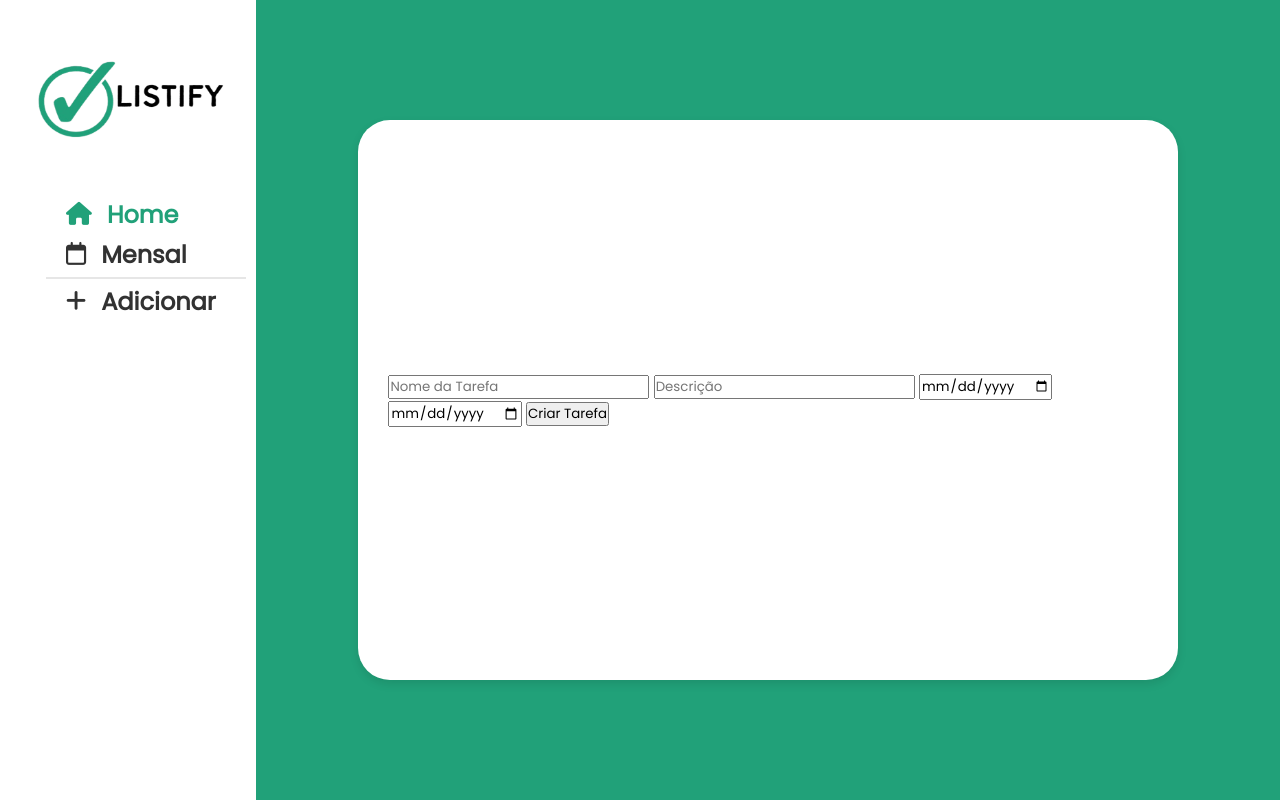
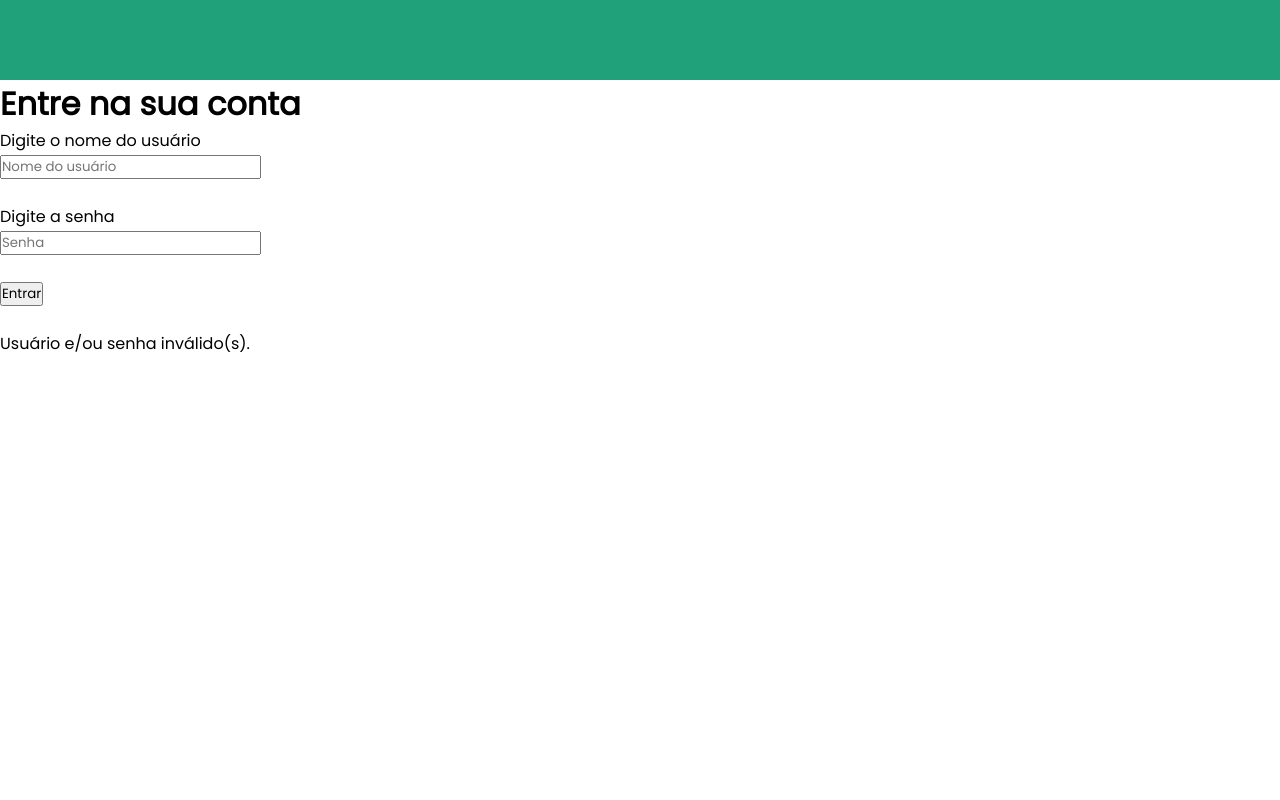
Before and after one commit to KauaSd/Listify, a PHP site: page /index.php?erro in a window 1280 px wide. Run offline with PHP 8.4, Linux system fonts and the light colour scheme; data comes from the database, SQL or seed files in the repository; some libraries are stand-ins or nearby versions.

Commit message:
Tela de Login

```diff
--- a/Index.php
+++ b/Index.php
@@ -1,67 +1,30 @@
 <?php
-$servidor= "localhost";
-$usuario="root";
-$senha="";
-$db="todolist";
 
-$conexao=mysqli_connect($servidor,$usuario,$senha,$db);
-$query="SELECT * FROM LISTA";
-$resultado=mysqli_query($conexao,$query);
-?>
+#iniciar sessão
+session_start();
 
-<!DOCTYPE html>
-<html lang="pt-BR">
+#Base de dados
+include 'db.php';
 
-<head>
-    <meta charset="UTF-8">
-    <meta name="viewport" content="width=device-width, initial-scale=1.0">
-    <title>Adicionar Tarefa | Listify</title>
-    <link rel="stylesheet" href="./style.css" />
-    <link href="https://fonts.googleapis.com/css2?family=Poppins&display=swap" rel="stylesheet">
-    <script src="https://kit.fontawesome.com/2554b6ec93.js" crossorigin="anonymous"></script>
-</head>
+include 'header.php';
 
-<body>
-    <div class="divzona">
-        <div class="Menu">
-            <div class="LogoListify">
-                <img src="./imgs/LogoListifySemFundo.png" alt="Logo Listify" width="213" height="135">
-            </div>
-            <div class="btnsMenu">
-                <div class="btnHome">
-                    <a href="?pagina=form" class="ahome">
-                        <i class="fa-solid fa-house casa"></i>
-                        <button class="home">Home</button>
-                    </a>
-                </div>
-                <div class="btnMensal">
-                    <a href="#" class="amensal">
-                        <i class="fa-regular fa-calendar mensalicon"></i>
-                        <button class="mensal">Mensal</button>
-                    </a>
-                </div>
-                <div class="linha"></div>
-                <div class="btnAdicionar">
-                    <a href="#" class="aadicionar">
-                        <i class="fa-solid fa-plus adicionaricon"></i>
-                        <button class="adicionar">Adicionar</button>
-                    </a>
-                </div>
-            </div>
-        </div>
+#Conteúdo da página
 
-        <div class="formholder">
-            <div class="Form">
-                <form action="bd.php" method="POST">
-                    <input class="form-control" type="text" placeholder="Nome da Tarefa" name="tarefa">
-                    <input class="form-control" type="text" placeholder="Descrição" name="descricao">
-                    <input class="form-control" type="date" name="dataInicio">
-                    <input class="form-control" type="date" name="dataFim">
-                    <button type="submit" class="btn btn-dark">Criar Tarefa</button>
-                </form>
-            </div>
-        </div>
-    </div>
-</body>
+if(isset($_SESSION['verificacao'])){//se existir um login
+	if(isset($_GET['pagina'])){
+		$pagina = $_GET['pagina'];
+	}
+	else{
+		$pagina = 'addTarefa';
+	}
+}
 
-</html>
+else{
+		$pagina = 'login';
+}
+
+switch ($pagina) {
+	case 'addTarefa': include 'view/addTarefa.php'; break;
+	default: include 'view/login.php';
+	break;
+}
--- /dev/null
+++ b/db.php
@@ -0,0 +1,10 @@
+<?php
+$servidor= "localhost";
+$usuario="root";
+$senha="";
+$db="todolist";
+
+$conexao=mysqli_connect($servidor,$usuario,$senha,$db);
+$query="SELECT * FROM LISTA";
+$resultado=mysqli_query($conexao,$query);
+?>
--- /dev/null
+++ b/header.php
@@ -0,0 +1,13 @@
+<!DOCTYPE html>
+<html lang="pt-BR">
+
+<head>
+    <meta charset="UTF-8">
+    <meta name="viewport" content="width=device-width, initial-scale=1.0">
+    <title>Adicionar Tarefa | Listify</title>
+    <link rel="stylesheet" href="./style.css" />
+    <link href="https://fonts.googleapis.com/css2?family=Poppins&display=swap" rel="stylesheet">
+    <script src="https://kit.fontawesome.com/2554b6ec93.js" crossorigin="anonymous"></script>
+</head>
+
+<body>
--- a/style.css
+++ b/style.css
@@ -146,3 +146,7 @@ body {
     padding: 15px;
   }
 }
+.ListifyImg{
+  height: 10vh;
+  background-color: #21A179;
+}
--- /dev/null
+++ b/view/login.php
@@ -0,0 +1,32 @@
+<style>
+	body{
+		all:unset;
+	}
+	.ListifyImg{
+  height: 10vh;
+  background-color: #21A179;
+}
+
+</style>
+<div class="Header">
+	<div class="ListifyImg">
+		<img src="" alt="">
+	</div>
+</div>
+<h1>Entre na sua conta</h1>
+
+<form method="post" action="verificacao.php">
+	<label>Digite o nome do usuário</label><br>
+	<input type="text" name="usuario" placeholder="Nome do usuário">
+	<br><br>
+	<label>Digite a senha</label><br>
+	<input type="password" name="senha" placeholder="Senha">
+	<br><br>
+	<input type="submit" value="Entrar">
+</form>
+<br>
+<?php if (isset($_GET['erro'])){ ?>
+	<div class="alert" role="alert">
+		Usuário e/ou senha inválido(s).
+	</div>
+<?php } ?>
```
Also changed, not shown: verificacao.php (added, +24 -0 lines), view/addTarefa.php (added, +43 -0 lines).
